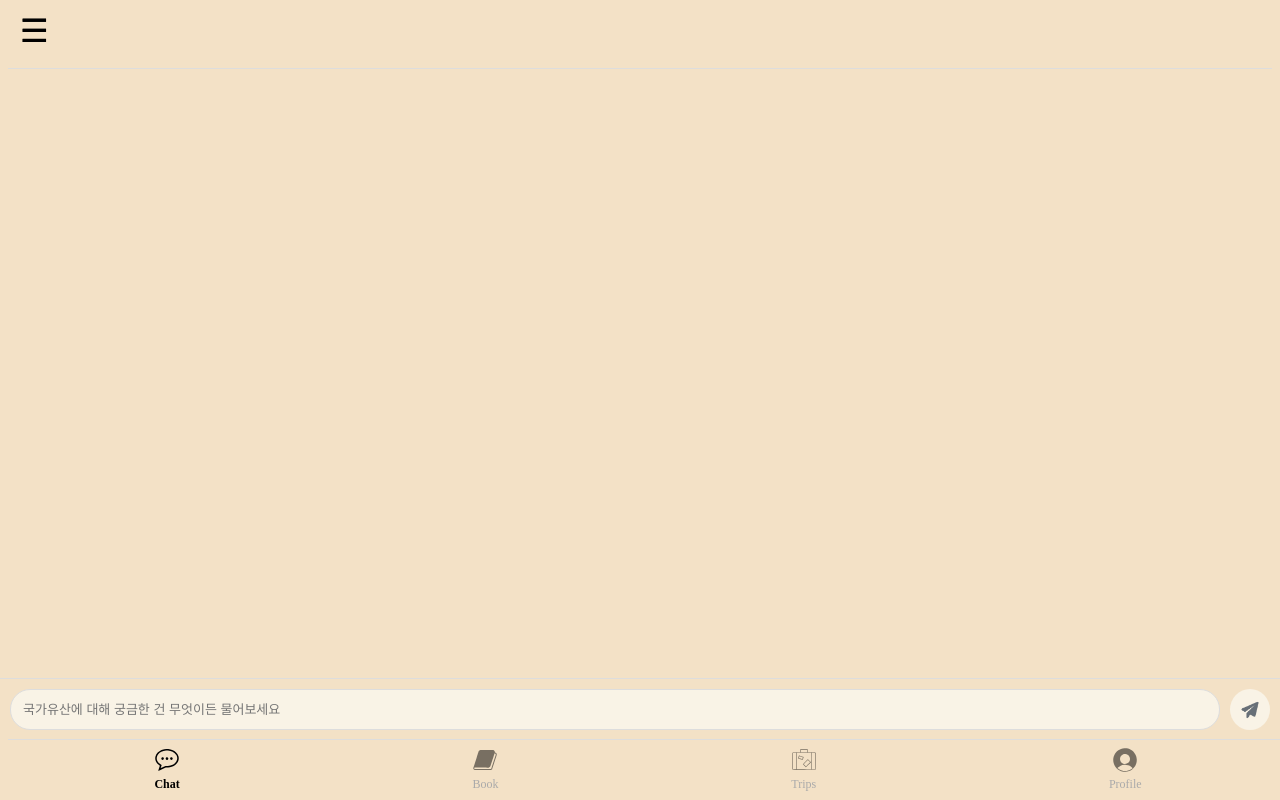
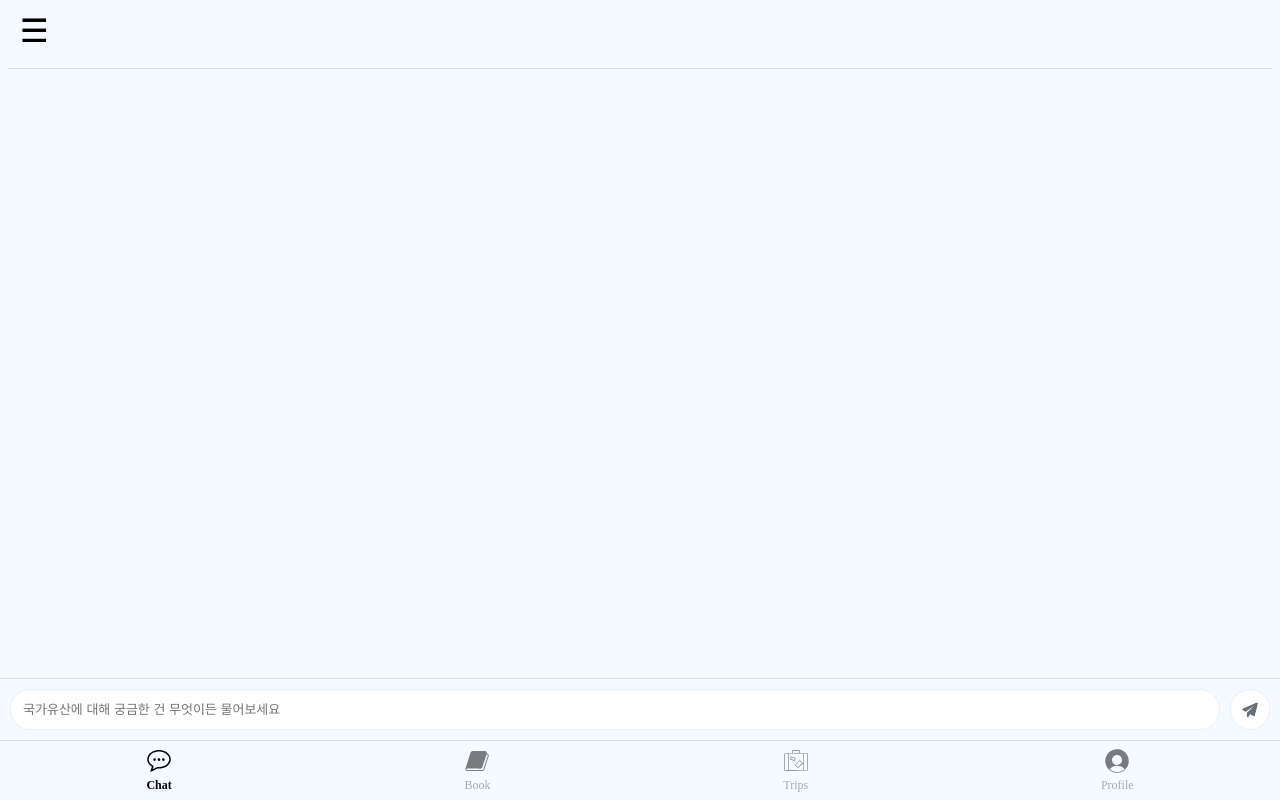
Before and after one commit to HAI-Heritage-AI/HAI_React, a React (Create React App) app: page / in a window 1280 px wide. Built offline with nearby package versions, Linux system fonts and the light colour scheme.

Commit message:
update : [선지희] Chat 디자인 수정 완료, Book 디자인 수정 일부 완료

```diff
--- a/src/App.css
+++ b/src/App.css
@@ -1,3 +1,3 @@
 body, .App {
-    background-color: #f3e1c6; /* 전체적인 베이지 배경 */
+    background-color: #f4faff; /* 전체적인 베이지 배경 */
   }
--- a/src/components/Book.js
+++ b/src/components/Book.js
@@ -114,7 +114,7 @@ function Book() {
           <BookHeritageCard key={item.ccbaAsno} item={item} onClick={handleCardClick} />
         ))}
       </div>
-      {loading && <div>Loading...</div>}
+      {loading && <div></div>}
     </div>
   );
 }
--- a/src/components/styles/Book.css
+++ b/src/components/styles/Book.css
@@ -13,54 +13,76 @@
 }
 
 .search-input {
-  padding: 10px;
-  border: 1px solid #ddd;
-  border-radius: 20px;
-  margin-bottom: 10px;
+  padding: 12px 20px;
+  border: 1px solid #cccccc;
+  border-radius: 30px;
+  margin-bottom: 15px;
   font-size: 14px;
+  transition: border-color 0.3s ease, box-shadow 0.3s ease; /* 테두리 색상 및 그림자 애니메이션 */
+}
+
+.search-input:focus {
+  border-color: #98a8af; /* 부드러운 하늘색 테두리 */
+  box-shadow: 0 0 3px rgba(142, 202, 230, 0.5); /* 하늘색 그림자 */
+  outline: none; /* 기본 파란색 아웃라인 제거 */
 }
 
 .filter-buttons {
   display: flex;
-  justify-content: space-around;
-}
-
-.filter-group {
-  position: relative;
+  justify-content: space-evenly; /* 버튼 간격 균등 배분 */
+  gap: 10px; /* 버튼 사이의 간격을 줌 */
 }
 
 .filter-button {
-  padding: 10px 20px;
-  border: 1px solid #ddd;
-  border-radius: 10px;
-  background-color: #f3e1c6;
+  padding: 12px 24px;
+  border: 1px solid white;
+  border-radius: 5px;
+  background-color: #e7f4ff;
   cursor: pointer;
   font-size: 14px;
+  font-weight: bold;
+  color: #333;
+  transition: background-color 0.3s ease, box-shadow 0.3s ease;
 }
 
+.filter-button:hover {
+  background-color: #e0d4bb; /* 호버 시 살짝 더 어두운 색상 */
+  box-shadow: 0 4px 8px rgba(0, 0, 0, 0.1); /* 호버 시 그림자 추가 */
+}
 /* 드롭다운 메뉴 스타일 */
 .dropdown-menu {
   position: absolute;
   top: 100%;
   left: 0;
   right: 0;
-  background-color: white;
-  border: 1px solid #ddd;
-  border-radius: 10px;
+  background-color: #f3e1c6;
+  border: 1px solid white;
+  border-radius: 5px;
   list-style: none;
   margin: 0;
   padding: 10px 0;
   z-index: 10;
+  box-shadow: 0 2px 6px rgba(0, 0, 0, 0.1); /* 드롭다운에 그림자 추가 */
+  max-height: 200px; /* 드롭다운의 최대 높이 설정 */
+  overflow-y: auto; /* 스크롤 가능하도록 설정 */
 }
 
 .dropdown-menu li {
   padding: 10px;
   cursor: pointer;
+  text-align: center;
+  font-size: 14px;
 }
 
 .dropdown-menu li:hover {
   background-color: #f3e1c6;
 }
+
+
+.filter-group {
+  position: relative;
+}
+
 
 /* 문화재 카드 리스트 */
 .heritage-grid {
@@ -76,7 +98,7 @@
   display: flex;
   flex-direction: column;
   align-items: center;
-  background-color: #fff;
+  background-color: #f9f3e6;
   position: relative;
   box-shadow: 0 4px 6px rgba(0, 0, 0, 0.1);
   transition: transform 0.2s;
--- a/src/components/styles/BottomNavigation.css
+++ b/src/components/styles/BottomNavigation.css
@@ -3,11 +3,14 @@
   justify-content: space-around;
   align-items: center;
   height: 60px;
-  background-color: #f3e1c6;
+  background-color: #f4faff;
   position: fixed;
   bottom: 0;
+  left: 0; /* 왼쪽 끝에 고정 */
+  right: 0; /* 오른쪽 끝에도 고정 */
   width: 100%;
   border-top: 1px solid #ddd;
+  box-sizing: border-box; /* 패딩과 경계를 전체 크기에 포함 */
 }
 
 .nav-item {
--- a/src/components/styles/Chat.css
+++ b/src/components/styles/Chat.css
@@ -2,71 +2,75 @@
   display: flex;
   flex-direction: column;
   justify-content: flex-end;
-  height: calc(100vh - 200px); /* 상단과 하단 메뉴바 공간 제외 */
-  padding: 10px;
+  height: calc(100vh - 120px); /* 상단, 하단 메뉴바 공간 제외 */
+  padding: 20px;
+  background-color: #f4faff; /* 전체 배경 색상 */
 }
 
 .chat-messages {
   flex-grow: 1;
-  overflow-y: auto; /* 스크롤 가능하게 설정 */
-  padding-bottom: 10px 10px 80px; /* 아래 입력창 공간을 위한 패딩 설정 */
+  overflow-y: auto;
+  padding: 10px 0 80px;
 }
 
 .chat-bubble {
   margin: 10px;
-  padding: 10px;
+  padding: 15px;
   border-radius: 10px;
-  max-width: 50%; /* 메시지 길이에 맞게 크기 조절 */
-  word-wrap: break-word; /* 긴 단어는 자동 줄바꿈 */
-  display: flex; /* 박스를 텍스트 길이에 맞게 조정 */
-  justify-content: flex-start; /* 왼쪽에서 시작 */
+  max-width: 70%; /* 메시지 길이에 맞게 크기 조절 */
+  word-wrap: break-word;
+  font-size: 14px;
+  line-height: 1.6;
+  box-shadow: 0 2px 4px rgba(0, 0, 0, 0.1); /* 부드러운 그림자 */
 }
 
 .user {
-  background-color: #ebd4ab;
-  align-self: flex-end; /* 오른쪽 정렬 */
+  background-color: #d9e7f4; /* 사용자 메시지 배경 색상 */
+  align-self: flex-end;
   text-align: right;
-  margin-left: auto; /* 오른쪽에 고정 */
-  border-bottom-right-radius: 0; /* 오른쪽 하단 모서리 둥글게 하지 않음 */
-  border-radius: 15px 15px 0 15px; /* 사용자 메시지 스타일 */
+  margin-left: auto;
+  border-bottom-right-radius: 0;
+  border-radius: 10px 10px 0 10px;
 }
 
 .bot {
-  background-color: #fff3cd;
-  align-self: flex-start; /* 왼쪽 정렬 */
+  background-color: #e8f0f8; /* 챗봇 메시지 배경 색상 */
+  align-self: flex-start;
   text-align: left;
-  margin-right: auto; /* 왼쪽에 고정 */
-  border-bottom-left-radius: 0; /* 왼쪽 하단 모서리 둥글게 하지 않음 */
-  border-radius: 15px 15px 15px 0; /* 챗봇 메시지 스타일 */
+  margin-right: auto;
+  border-bottom-left-radius: 0;
+  border-radius: 10px 10px 10px 0;
 }
 
 .chat-input-container {
   display: flex;
   padding: 10px;
-  background-color: #f3e1c6;
+  background-color: #f4faff; /* 채팅 입력 부분 배경 색상 */
   border-top: 1px solid #ddd;
-  position: fixed; /* 고정 위치로 설정 */
-  bottom: 60px; /* 하단 내비게이션 바로 위에 위치하도록 조정 */
-  left: 0; /* 왼쪽 끝에 고정 */
-  right: 0; /* 오른쪽 끝에도 고정 */
-  width: 100%; /* 화면 너비에 맞게 크기 조절 */
-  box-sizing: border-box; /* 패딩이 포함된 전체 크기 계산 */
+  position: fixed;
+  bottom: 60px;
+  left: 0;
+  right: 0;
+  width: 100%;
+  box-sizing: border-box;
 }
 
 .chat-input-container input {
   flex-grow: 1;
   padding: 12px;
-  border: 1px solid #ddd;
-  border-radius: 20px; /* 둥근 모서리 */
-  margin-right: 10px;
-  font-size: 13px; /* 폰트 크기 조정 */
-  background-color: #f9f3e6; /* 배경색 변경 */
-  outline: none; /* 포커스 시 아웃라인 제거 */
+  border: 1px solid #e8f0f8; /* 푸른 계열 테두리 색상 */
+  border-radius: 20px;
+  font-size: 13px;
+  background-color: #ffffff; /* 입력 필드 배경색을 푸른 계열로 */
+  outline: none;
+  margin-right: 10px; /* 전송 버튼과의 간격 추가 */
+  transition: border-color 0.3s ease, box-shadow 0.3s ease; /* 테두리 색상 및 그림자 애니메이션 */
+
 }
 
-.send-icon {
-  width: 20px;  /* 아이콘 크기 조정 */
-  height: 20px;
+.chat-input-container input:focus {
+  border-color: #98a8af; /* 포커스 시 테두리를 더 진한 푸른 색으로 */
+  box-shadow: 0 0 3px rgba(142, 202, 230, 0.5); /* 하늘색 그림자 */
 }
 
 .chat-input-container button {
@@ -74,12 +78,22 @@
   align-items: center;
   justify-content: center;
   padding: 10px;
-  background-color: #f9f3e6;
-  border: none;
-  border-radius: 50%; /* 원형 버튼으로 변경 */
+  background-color: #ffffff; /* 기본 상태 배경 색상 */
+  border: 1px solid #e8f0f8; /* 입력 필드와 동일한 테두리 색상 */
+  border-radius: 20px;
   cursor: pointer;
+  transition: background-color 0.05s ease; /* 눌림 효과 시간 설정 *//* 호버 및 눌림 효과 */
 }
 
 .chat-input-container button:hover {
-  background-color: #f9f3e6;
+  background-color: #c7e3f0; /* 전송 버튼 호버 시 배경 색상 */
 }
+
+.chat-input-container button:active {
+  background-color: #a0d8ef; /* 버튼 눌림 효과 */
+}
+
+.send-icon {
+  width: 18px;
+  height: 18px;
+}
--- a/src/components/styles/ChatMenu.css
+++ b/src/components/styles/ChatMenu.css
@@ -12,7 +12,7 @@
   left: 0;
   width: 300px;
   height: 100%;
-  background-color: #f9e6c8;
+  background-color: #f4faff;
   box-shadow: 2px 0 5px rgba(0, 0, 0, 0.5);
   z-index: 1000;
   padding: 20px;
@@ -54,6 +54,6 @@
   display: flex;
   align-items: center;
   padding-left: 15px;
-  background-color: #f3e1c6;
+  background-color: #f4faff;
   border-bottom: 1px solid #ddd;
 }
--- a/src/components/styles/Header.css
+++ b/src/components/styles/Header.css
@@ -3,7 +3,7 @@
   display: flex;
   align-items: center;
   padding-left: 10px;  /* 왼쪽 패딩을 조정하여 햄버거 메뉴를 오른쪽으로 이동 */
-  background-color: #f3e1c6;
+  background-color: #f4faff;
   border-bottom: 1px solid #ddd;
 }
 
--- a/src/components/styles/HeritageDetail.css
+++ b/src/components/styles/HeritageDetail.css
@@ -1,4 +1,14 @@
-
+/* 전체 페이지 컨테이너 */
+.heritage-detail-container {
+  max-width: 600px; /* 좌우 여백을 줄이기 위해 최대 너비 조정 */
+  margin: 0 auto;
+  /* padding: 20px;
+  background-color: #f4f4f4;
+  border-radius: 12px;
+  box-shadow: 0 4px 10px rgba(0, 0, 0, 0.1); */
+  max-height: calc(100vh - 100px); /* 전체 페이지 높이를 화면에서 네비게이션 바까지로 제한 */
+  overflow-y: auto; /* 전체 컨테이너에서 스크롤이 발생하도록 설정 */
+}
 
 .image-section {
   display: flex;
@@ -18,29 +28,30 @@
 }
 
 .heritage-info h1 {
-  font-size: 26px; /* 제목 크기를 조금 줄임 */
+  font-size: 26px;
   font-weight: bold;
   margin-bottom: 10px;
   color: #2c3e50;
 }
 
 .heritage-info h1 .sub-text {
-  display: block; /* 한자 이름을 새로운 줄에 표시 */
-  font-size: 16px; /* 폰트 크기를 조금 더 작게 설정 */
+  display: block;
+  font-size: 16px;
   color: #555;
   margin-top: 5px;
 }
 
 .heritage-info p {
-  font-size: 15px; /* 소재지 부분의 폰트 크기 조정 */
+  font-size: 15px;
   color: #666;
   margin-bottom: 10px;
 }
+
 /* content 박스 스타일 */
 .heritage-content-box {
   max-height: 300px;
   overflow-y: auto;
-  padding: 15px; /* 여백을 줄여서 박스 크기를 줄임 */
+  padding: 15px;
   background-color: #f4f4f4;
   border: 1px solid #ddd;
   border-radius: 8px;
@@ -48,7 +59,7 @@
 }
 
 .heritage-content-box p {
-  font-size: 16px; /* 내용의 폰트 크기를 줄임 */
-  line-height: 1.6; /* 줄 간격을 살짝 줄여서 내용이 더 컴팩트하게 보이도록 */
+  font-size: 16px;
+  line-height: 1.6;
   color: #444;
 }
--- a/src/components/styles/LoadingScreen.css
+++ b/src/components/styles/LoadingScreen.css
@@ -4,7 +4,7 @@
     justify-content: center;
     align-items: center;
     height: 100vh;
-    background-color: #f4e2c3;
+    background-color: #f4faff;
   }
 
   .loading-image {
```
